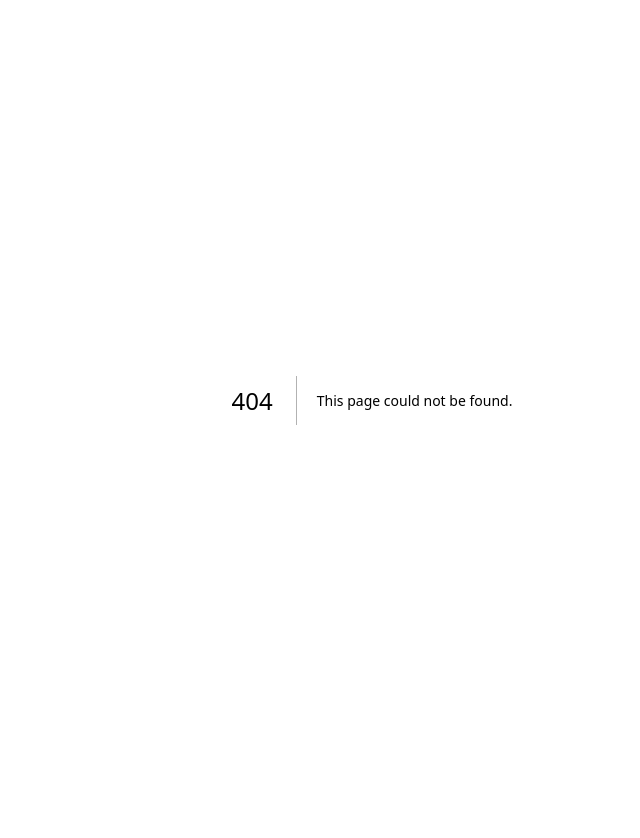
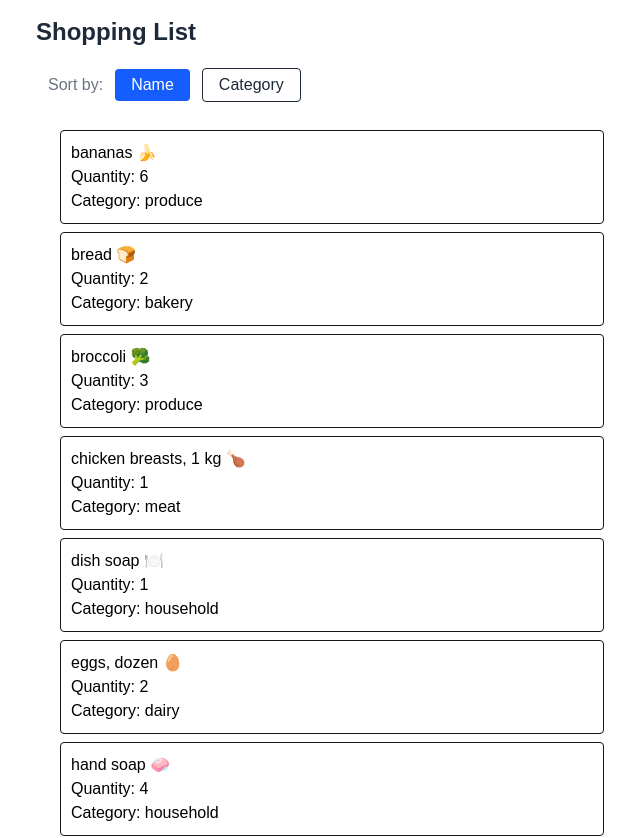
Before and after one commit to jashan478/cprg306-assignments, a Next.js app: page /week-6 in a window 1280 px wide. Before the commit this address had no page. Shown: the top 838 px of the page, without its empty margins (268-908 px from the left). Before the commit the page ends 800 px from the top, so only its background shows below. Built offline with nearby package versions, Linux system fonts and the light colour scheme.

Commit message:
Add existing assignment files

```diff
--- /dev/null
+++ b/app/week-6/item-list.js
@@ -0,0 +1,61 @@
+"use client";
+
+import { useState } from "react";
+import Item from "./item";
+import itemsData from "./items.json";
+
+export default function ItemList() {
+  const [sortBy, setSortBy] = useState("name");
+
+
+  const sortedItems = [...itemsData].sort((a, b) => {
+    if (sortBy === "name") {
+      return a.name.localeCompare(b.name);
+    } else if (sortBy === "category") {
+      return a.category.localeCompare(b.category);
+    }
+  });
+
+  return (
+    <div className="p-3">
+
+      <div className="flex items-center space-x-3 mb-4">
+        <span className="text-gray-500 font-medium">Sort by:</span>
+
+        <button
+          onClick={() => setSortBy("name")}
+          className={`px-4 py-1 rounded ${
+            sortBy === "name"
+              ? "bg-blue-600 text-white"
+              : "bg-white border text-gray-800 hover:bg-gray-100"
+          }`}
+        >
+          Name
+        </button>
+
+        <button
+          onClick={() => setSortBy("category")}
+          className={`px-4 py-1 rounded ${
+            sortBy === "category"
+              ? "bg-blue-600 text-white"
+              : "bg-white border text-gray-800 hover:bg-gray-100"
+          }`}
+        >
+          Category
+        </button>
+      </div>
+
+
+      <ul className="space-y-2 p-3 mr-20">
+        {sortedItems.map((item) => (
+          <Item
+            key={item.id}
+            name={item.name}
+            quantity={item.quantity}
+            category={item.category}
+          />
+        ))}
+      </ul>
+    </div>
+  );
+}
--- /dev/null
+++ b/app/week-6/item.js
@@ -0,0 +1,9 @@
+export default function Item({ name, quantity, category }) {
+  return (
+    <li className="w-full max-w-xl mx-auto p-2.5 border rounded bg-white">
+      <p className="font-medium text-black">{name}</p>
+      <p className="font-medium text-black">Quantity: {quantity}</p>
+      <p className="font-medium text-black">Category: {category}</p>
+    </li>
+  );
+}
--- /dev/null
+++ b/app/week-6/page.js
@@ -0,0 +1,14 @@
+import ItemList from "./item-list";
+
+export default function Page() {
+  return (
+    <main className="min-h-screen p-4">
+      <div className="max-w-2xl mx-auto">
+        <h1 className="text-2xl font-bold mb-2 text-gray-800">
+          Shopping List
+        </h1>
+        <ItemList />
+      </div>
+    </main>
+  );
+}
```
